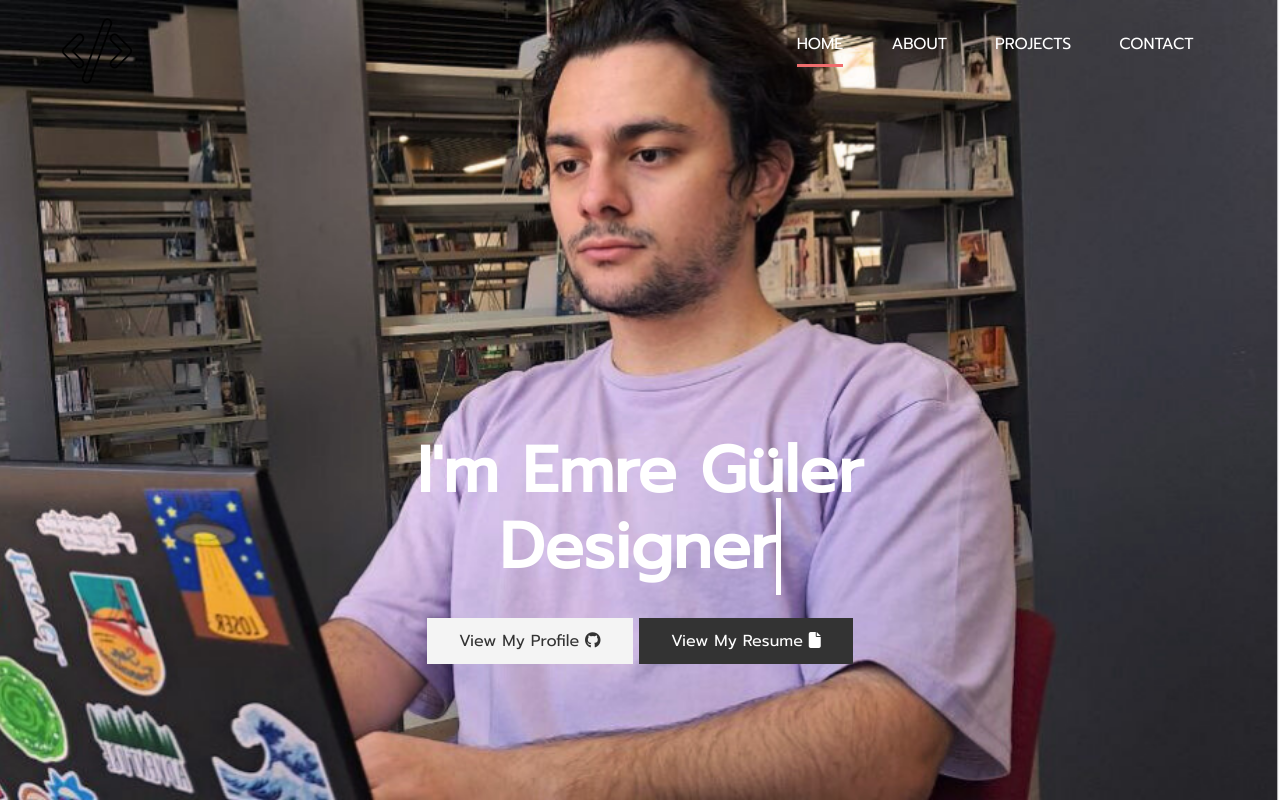
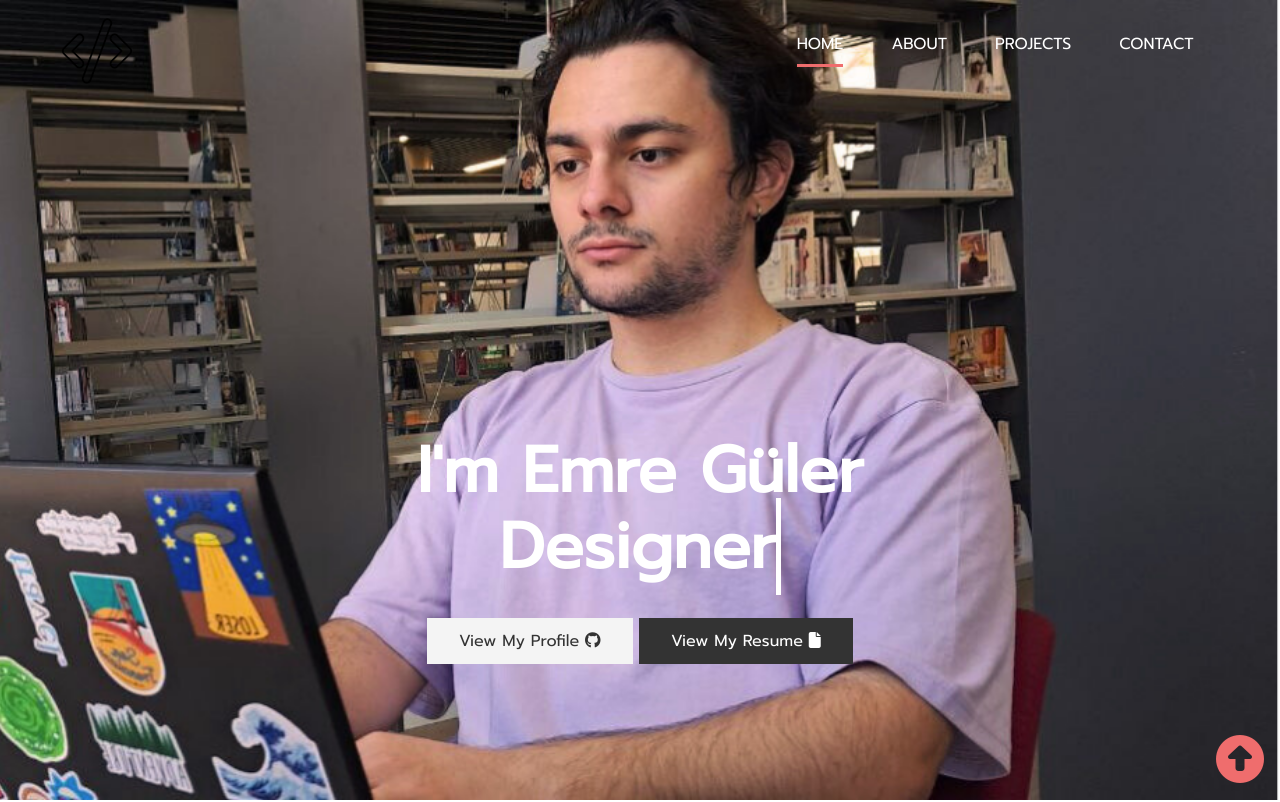
Before and after one commit to sevro49/My-Portfolio, a website: page public/index.html in a window 1280 px wide. Shown: the top 802 px of the page. Drawn offline with nearby package versions, Linux system fonts and the light colour scheme; no server answers.

Commit message:
added back to top button

```diff
--- a/public/index.html
+++ b/public/index.html
@@ -22,7 +22,7 @@
         <link rel="stylesheet" href="css/main.css" />
         <title>Emre Güler </title>
     </head>
-    <body>
+    <body id="body">
         <!-- Header -->
         <header id="header__home">
             <div class="container">
@@ -215,6 +215,10 @@
             </div>
         </footer>
 
+        <a href="#body" id="backtotop">
+            <i class="fa-solid fa-circle-up fa-3x"></i>
+        </a>
+
         <script src="js/jquery.min.js"></script>
         <script src="js/type-writer.js"></script>
         <script type="module" src="js/script.js"></script>
--- a/sass/_base.scss
+++ b/sass/_base.scss
@@ -4,10 +4,29 @@
     box-sizing: border-box;
 }
 
+html{
+    scroll-behavior: smooth;
+}
+
 body{
     background-color: #fff;
     font-family: 'Prompt', sans-serif;
     line-height: 1.5;
+}
+
+#backtotop{
+    position: fixed;
+    right: 1rem;
+    bottom: 1rem;
+}
+
+#backtotop i{
+    color: $primary-color;
+    transition: color .6s;
+}
+
+#backtotop i:hover{
+    color: $medium-color;
 }
 
 a{
```
Also changed, not shown: public/about.html (+5 -1 lines), public/projects.html (+5 -1 lines), public/css/main.css.
